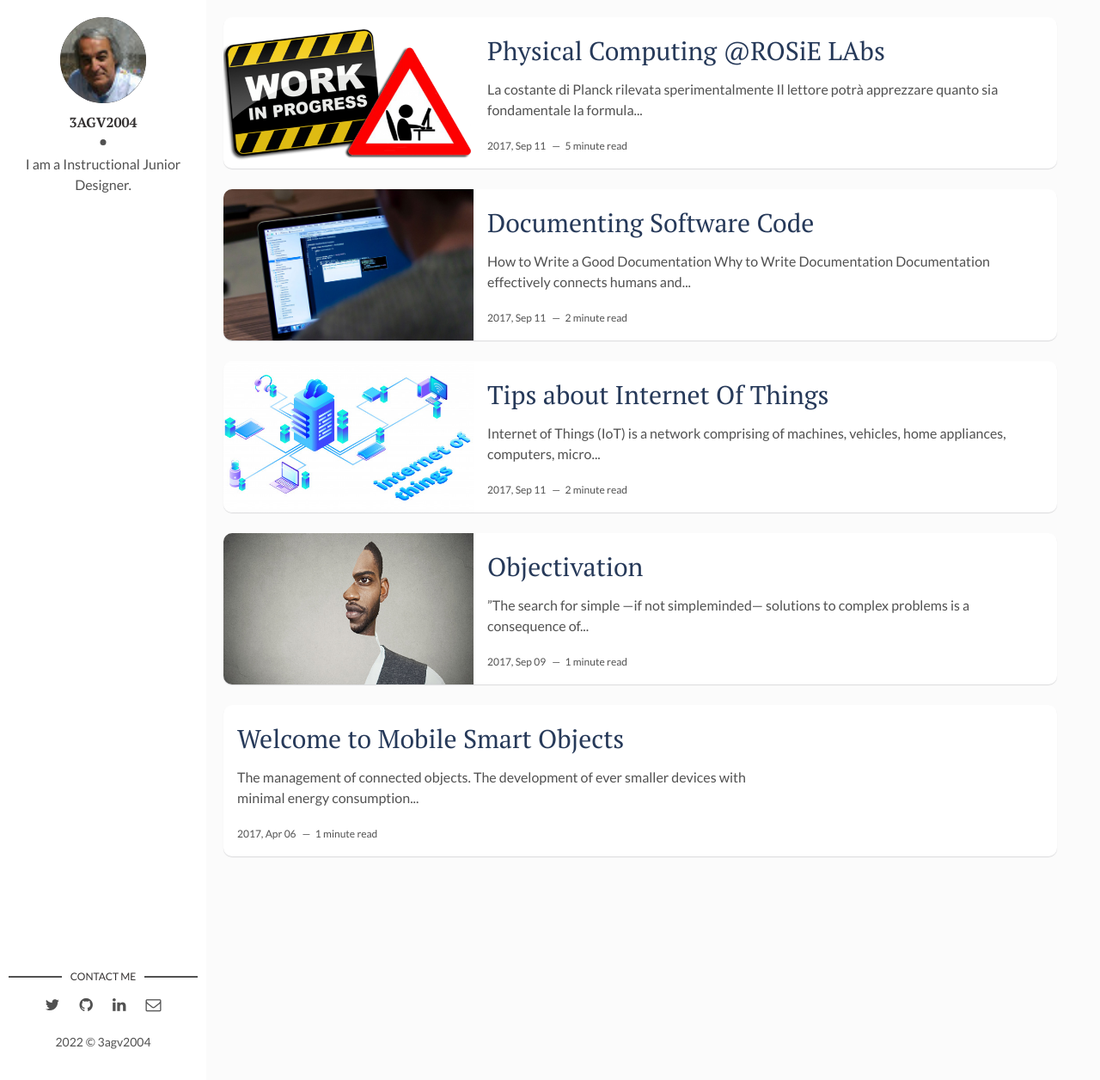
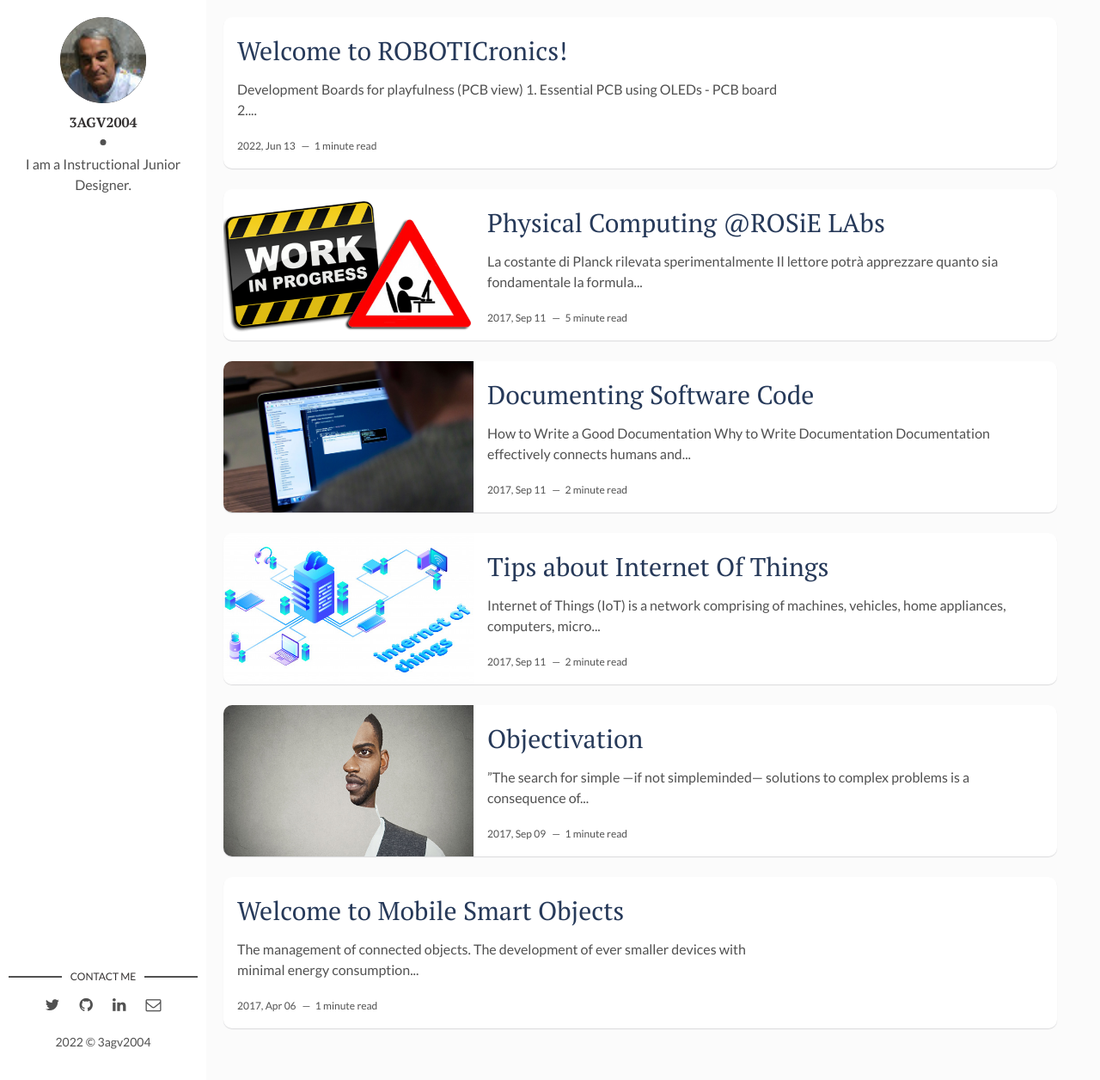
Before and after one commit to ROBOTICronics/ROBOTICronics.github.io, a Jekyll site: the page built from index.html, in a window 1280 px wide and 1256 px high. Shown: the whole window at 86% size. Built offline with Jekyll 4.4.1, drawn with Linux system fonts in a browser that asks for light colours; the list of posts is cut into pages by our own code; a file with an impossible date is left out.

Commit message:
Update 2017-04-06-welcome-to-jekyll.markdown

```diff
--- a/_posts/2017-04-06-welcome-to-jekyll.markdown
+++ b/_posts/2017-04-06-welcome-to-jekyll.markdown
@@ -1,7 +1,7 @@
 ---
 layout: post
 title: "Welcome to ROBOTICronics!"
-date: 2022-13-06 13:32:20 +0300
+date: 2022-06-13 13:32:20 +0300
 description: You’ll find this post in your `_posts` directory. Go ahead and edit it and re-build the site to see your changes. # Add post description (optional)
 img:  # Add image post (optional)
 ---
```
